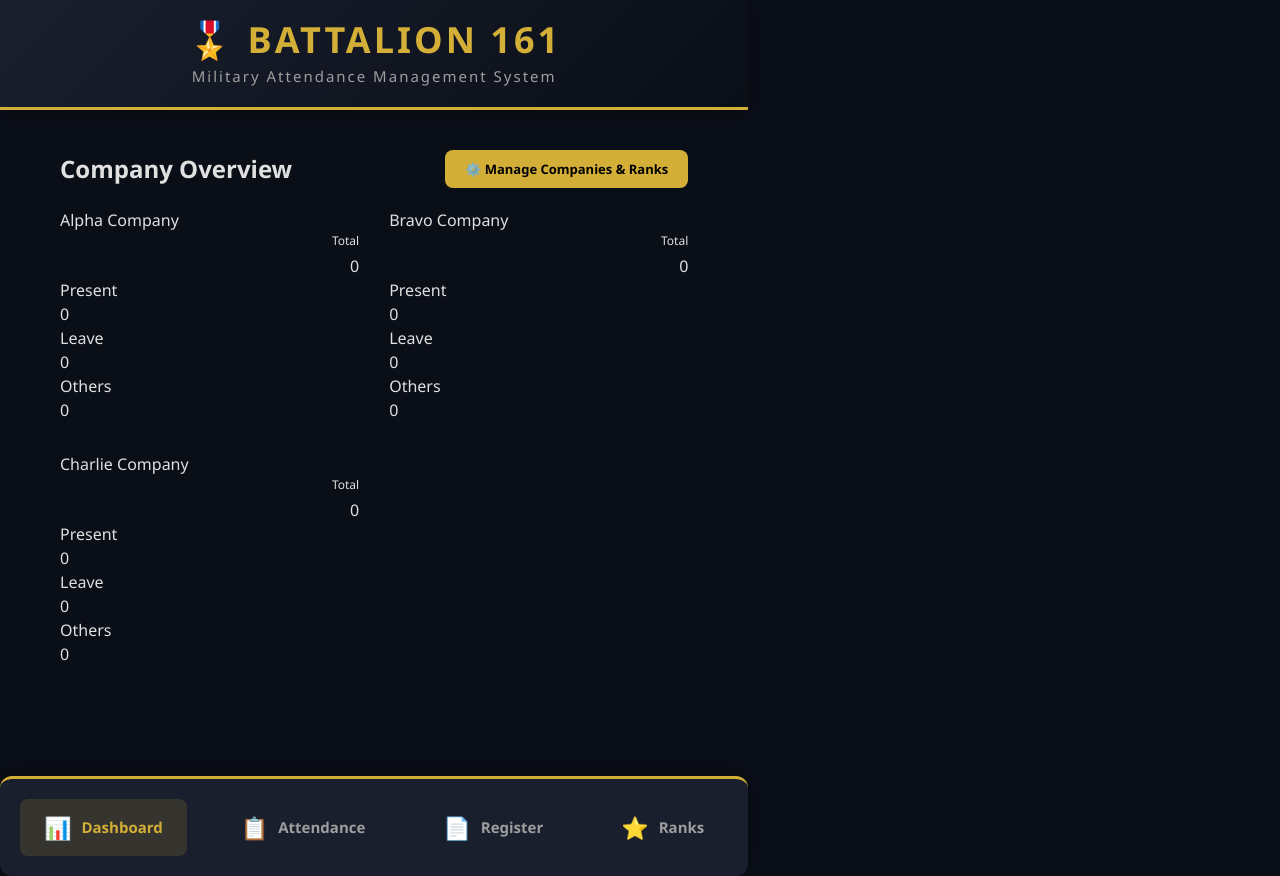
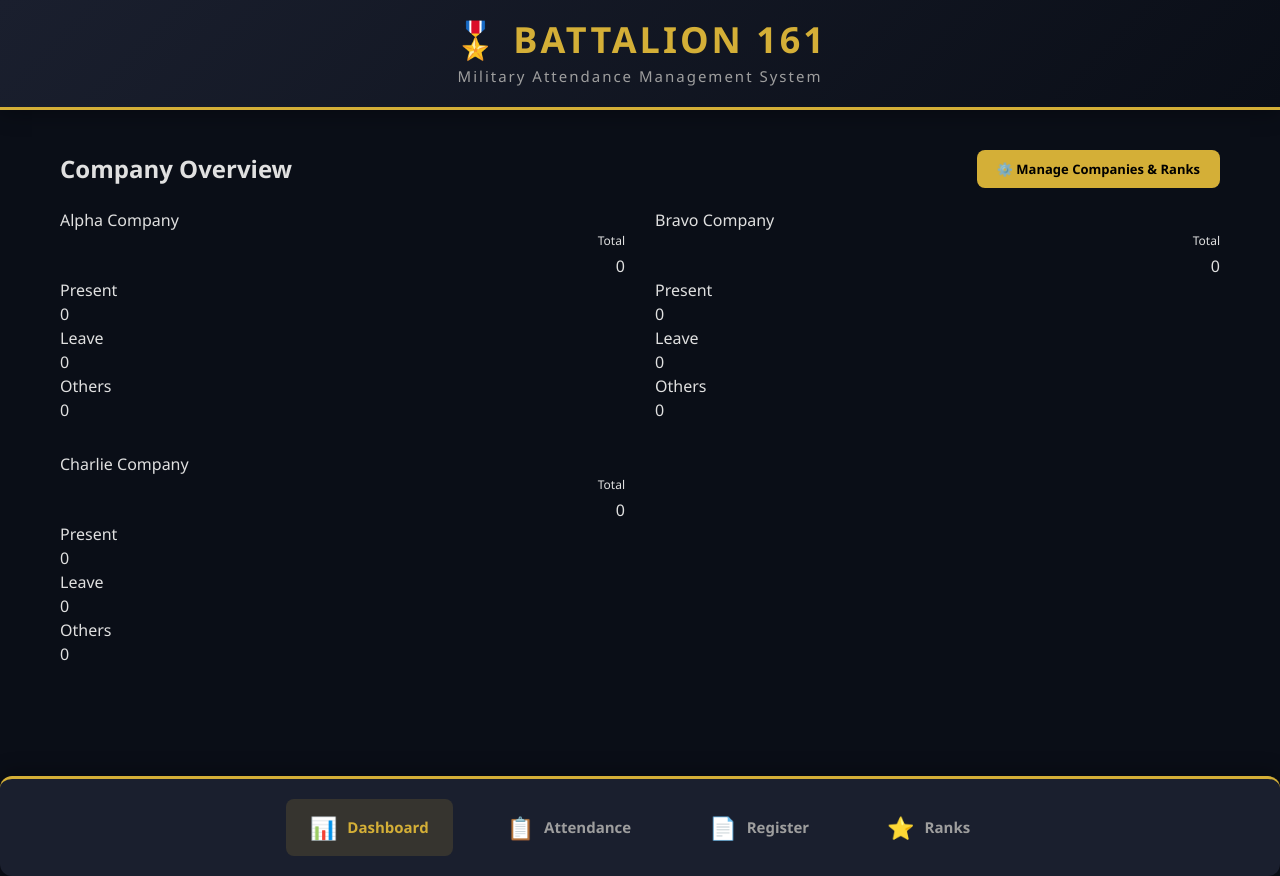
Before and after one commit to SushInnovates/battalion-attendance, a React (Vite) app: page / in a window 1280 px wide. Built offline with nearby package versions, Linux system fonts and the light colour scheme.

Commit message:
force full width

```diff
--- a/src/App.css
+++ b/src/App.css
@@ -1,3 +1,22 @@
+/* FORCE FULL WIDTH - OVERRIDE EVERYTHING */
+html, body {
+  width: 100%;
+  max-width: 100%;
+  overflow-x: hidden;
+}
+
+.container {
+  width: 100vw !important;
+  max-width: 100vw !important;
+}
+
+.content {
+  width: 100% !important;
+  max-width: none !important;
+  box-sizing: border-box;
+}
+
+
 /* ========== ROOT VARIABLES ========== */
 :root {
   --military-gold: #D4AF37;
```
